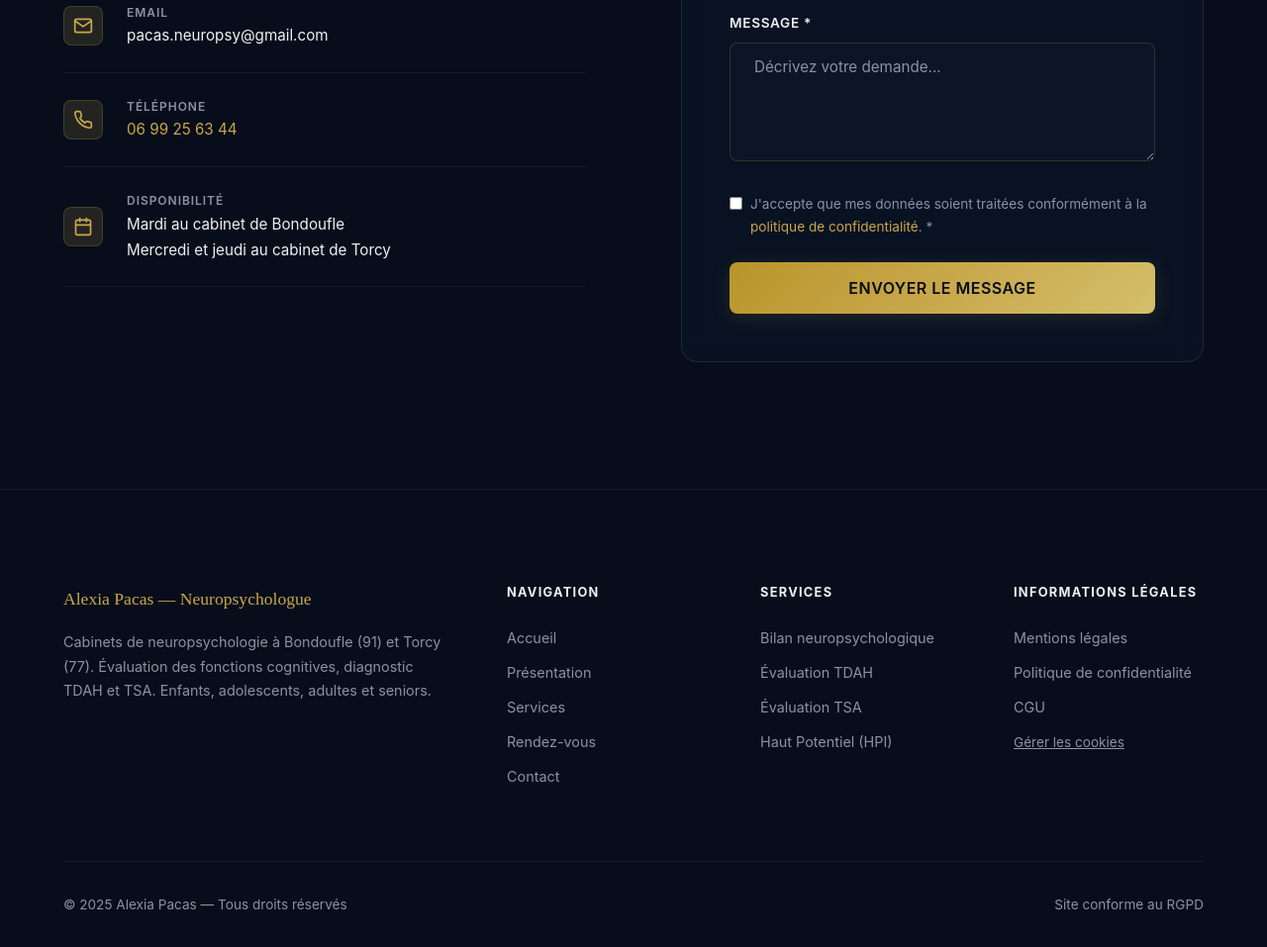
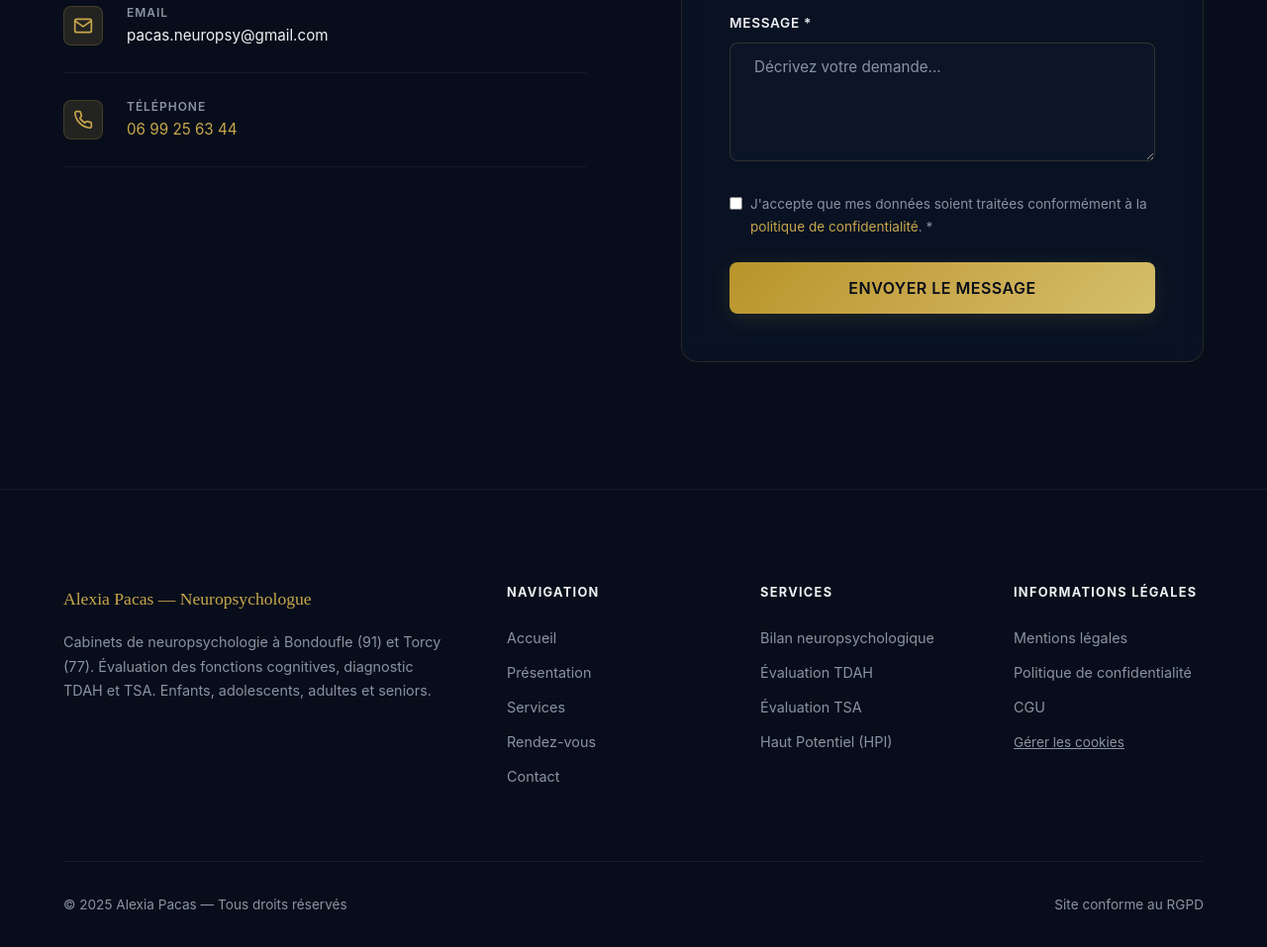
Before and after one commit to Alxneuropsy/alxneuropsy.github.io, a plain HTML site: page index.html in a window 1280 px wide. Shown: the part 8054-9011 px from the top of the page at 99% size. Drawn offline with Linux system fonts and the light colour scheme; a web font is replaced by a local one.

Commit message:
Update index.html

```diff
--- a/index.html
+++ b/index.html
@@ -550,15 +550,7 @@
                 </div>
               </div>
             </li>
-            <li class="contact__info-item">
-              <div class="contact__info-icon">
-                <svg viewBox="0 0 24 24" fill="none" stroke="currentColor" stroke-width="2" stroke-linecap="round" stroke-linejoin="round"><rect x="3" y="4" width="18" height="18" rx="2"/><line x1="16" y1="2" x2="16" y2="6"/><line x1="8" y1="2" x2="8" y2="6"/><line x1="3" y1="10" x2="21" y2="10"/></svg>
-              </div>
-              <div>
-                <div class="contact__info-label">Disponibilité</div>
-                <div class="contact__info-value">Mardi au cabinet de Bondoufle<br>Mercredi et jeudi au cabinet de Torcy</div>
-              </div>
-            </li>
+
           </ul>
 
         </div>
```
